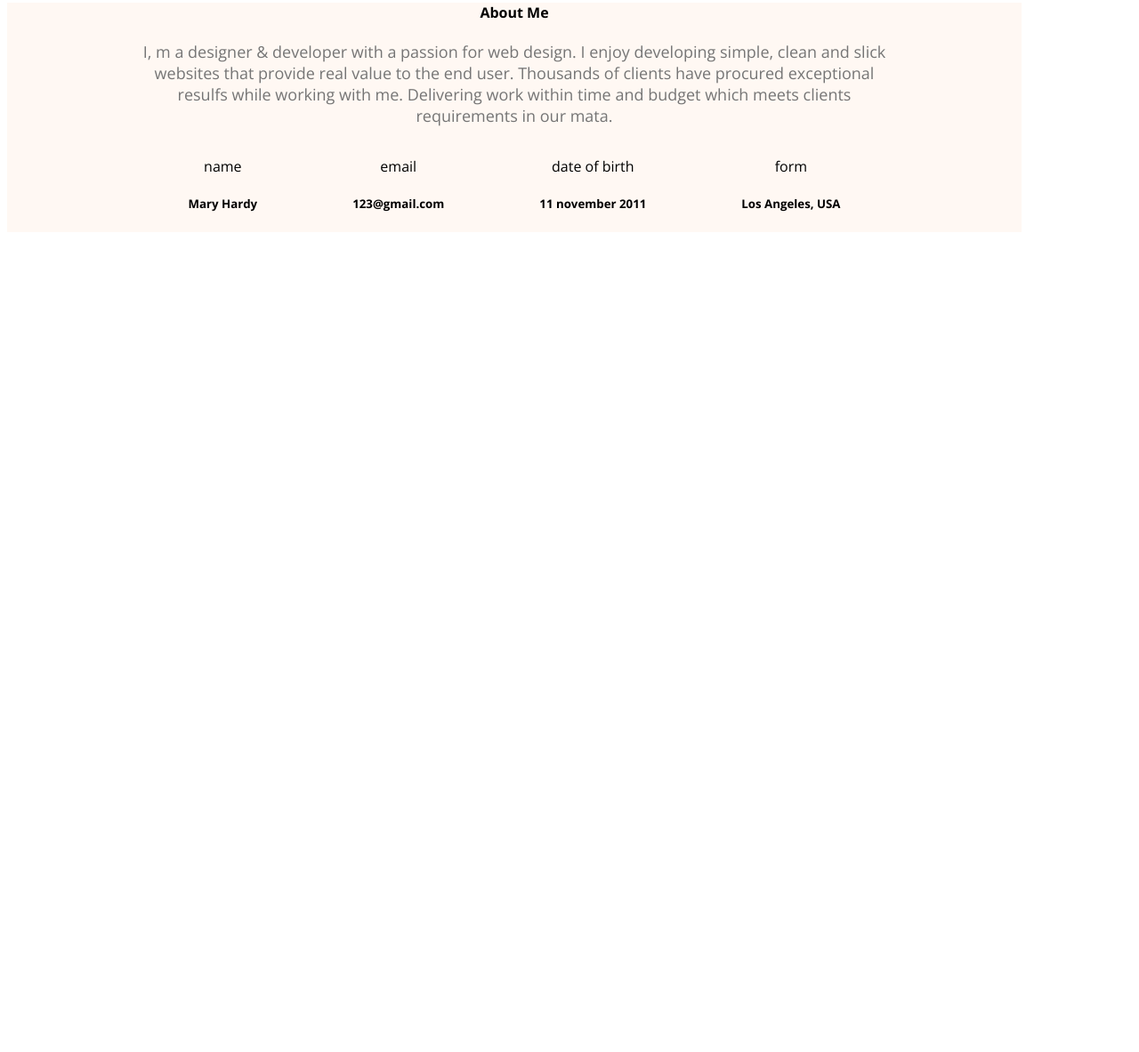
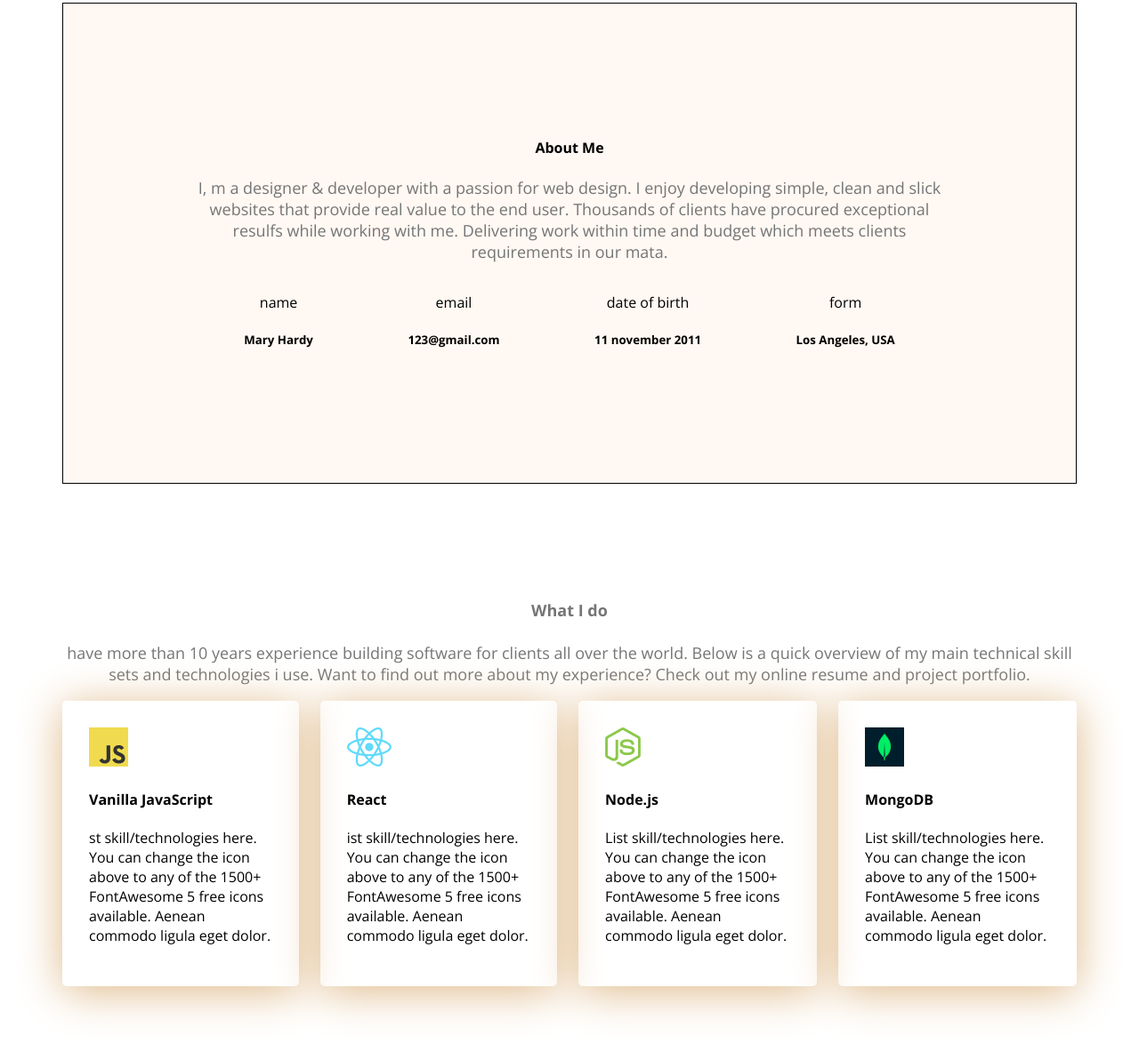
Before and after one commit to jowelahmmed/my-web-portfolio, a plain HTML site: page index.html in a window 1280 px wide. Shown: the part 962-2145 px from the top of the page at 89% size. Before the commit the page ends 1353 px from the top, so only its background shows below. Drawn offline with nearby package versions, Linux system fonts and the light colour scheme.

Commit message:
skills added

```diff
--- a/index.html
+++ b/index.html
@@ -54,6 +54,36 @@
             </div>
 
         </section>
+
+        <section class="skills">
+            <h4 class="skill-titel text-center">What I do</h4>
+            <p class="skill-descripton text-center"> have more than 10 years experience building software for clients all over the world. Below is a quick overview of my main technical skill sets and technologies i use. Want to find out more about my experience? Check out my online resume and project portfolio.</p>
+
+        <div class="skills-continear">
+            <div class="skill">
+                <img src="/images/icons/js.png" alt="">
+                <h4 class="skill-titel">Vanilla JavaScript</h4>
+                <p class="skill-descripton">st skill/technologies here. You can change the icon above to any of the 1500+ FontAwesome 5 free icons available. Aenean commodo ligula eget dolor.</p>
+            </div>
+            <div class="skill">
+                <img src="/images/icons/react.png" alt="">
+                <h4 class="skill-titel">React</h4>
+                <p class="skill-descripton">ist skill/technologies here. You can change the icon above to any of the 1500+ FontAwesome 5 free icons available. Aenean commodo ligula eget dolor.</p>
+            </div>
+            <div class="skill">
+                <img src="/images/icons/nodejs.png" alt="">
+                <h4 class="skill-titel">Node.js</h4>
+                <p class="skill-descripton">List skill/technologies here. You can change the icon above to any of the 1500+ FontAwesome 5 free icons available. Aenean commodo ligula eget dolor.</p>
+            </div>
+            <div class="skill">
+                <img src="/images/icons/mongo.png" alt="">
+                <h4 class="skill-titel">MongoDB</h4>
+                <p class="skill-descripton">List skill/technologies here. You can change the icon above to any of the 1500+ FontAwesome 5 free icons available. Aenean commodo ligula eget dolor.</p>
+            </div>
+
+        </div>
+
+        </section>
     </main>
     <footer>
 
--- a/styles/portfolio.css
+++ b/styles/portfolio.css
@@ -61,20 +61,41 @@ nav ul a{text-decoration: none;
 
     /* main*/
     main{max-width: 1140px;
+        margin: 0 auto;
    }
 
 /* about */
 
 .about{background-color: #FFF8F3;
+    border: 1px solid black;
+    }
 
-    justify-content: space-around;}
+   main section{margin-top: 130px;
+                margin-bottom: 130px;}
+    .about-items{text-align: center;
+        padding: 130px 150px;
 
-
-    .about-items{text-align: center;
-        margin: 130px 150px; }
+       }
     /* p */
      .about-description{font-size: 18px;
              color: #757575;}
 
     .bottom-bar{display: flex;
     justify-content: space-around;}
+
+    /* what i do */
+
+    .text-center{text-align: center;
+        color: #757575;
+            font-size: 18px;}
+
+
+    /* skills style */
+
+    .skills-continear{display: flex;
+    gap: 24px;
+        }
+
+    .skill{padding: 30px;
+        box-shadow: 0px 6px 50px 0px burlywood;
+    border-radius: 5px;}
```
